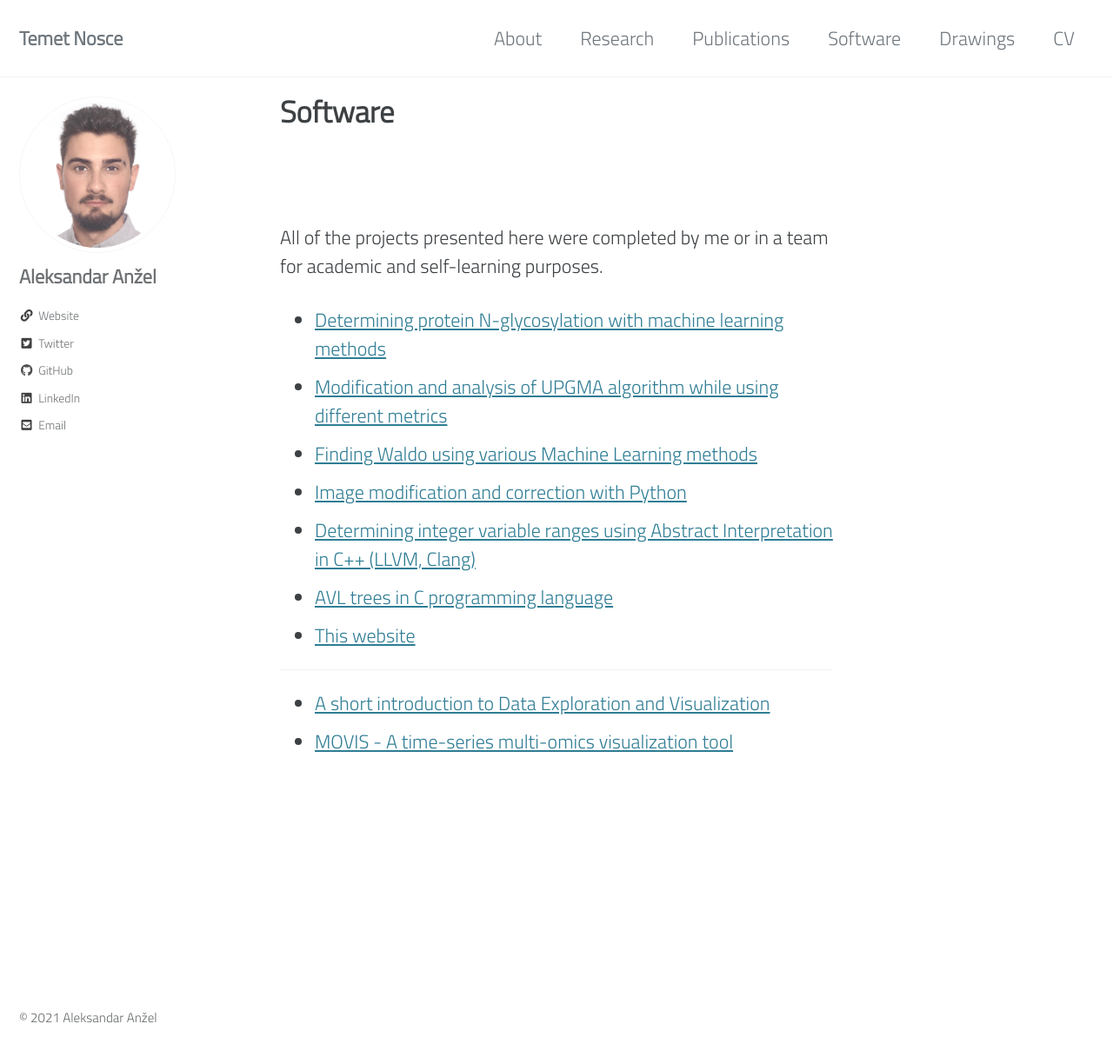
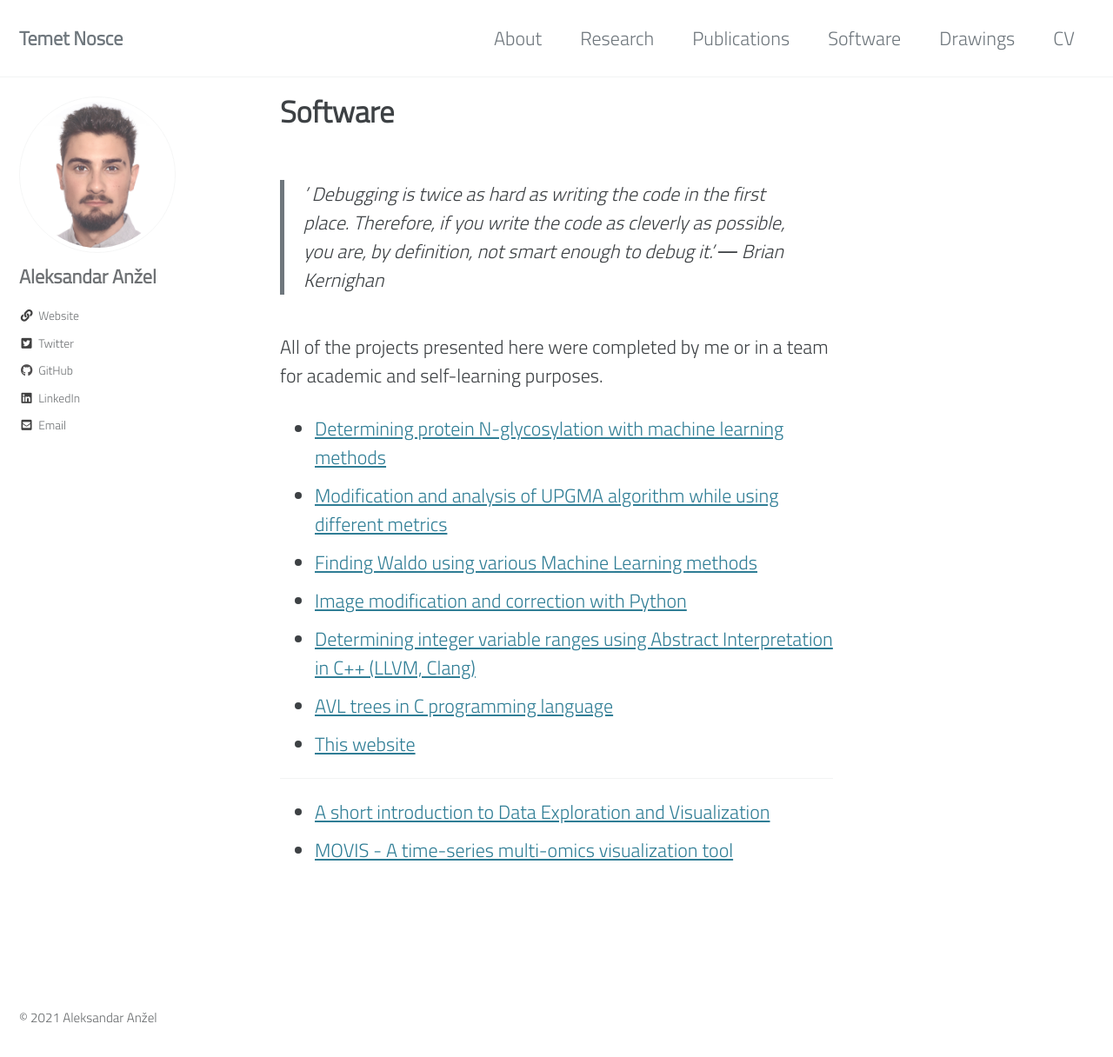
Before and after one commit to AAnzel/aanzel.github.io, a Jekyll site: the page built from pages/software.md, in a window 1280 px wide and 1227 px high. Shown: the top 1216 px of the window at 87% size. Built offline with Jekyll 4.4.1, drawn with Linux system fonts in a browser that asks for light colours; cached includes are drawn as plain includes.

Commit message:
Add: Added a citation to the Software page and fixed the citation on the Drawings page.

```diff
--- a/pages/software.md
+++ b/pages/software.md
@@ -5,8 +5,8 @@ layout: single
 author_profile: true
 ---
 
-<br>
-<br>
+> ' Debugging is twice as hard as writing the code in the first place. Therefore, if you write the code as cleverly as possible, you are, by definition, not smart enough to debug it.' ― Brian Kernighan
+
 
 All of the projects presented here were completed by me or in a team for academic and self-learning purposes.
 
```
Also changed, not shown: pages/drawings.md (+1 -1 lines).
